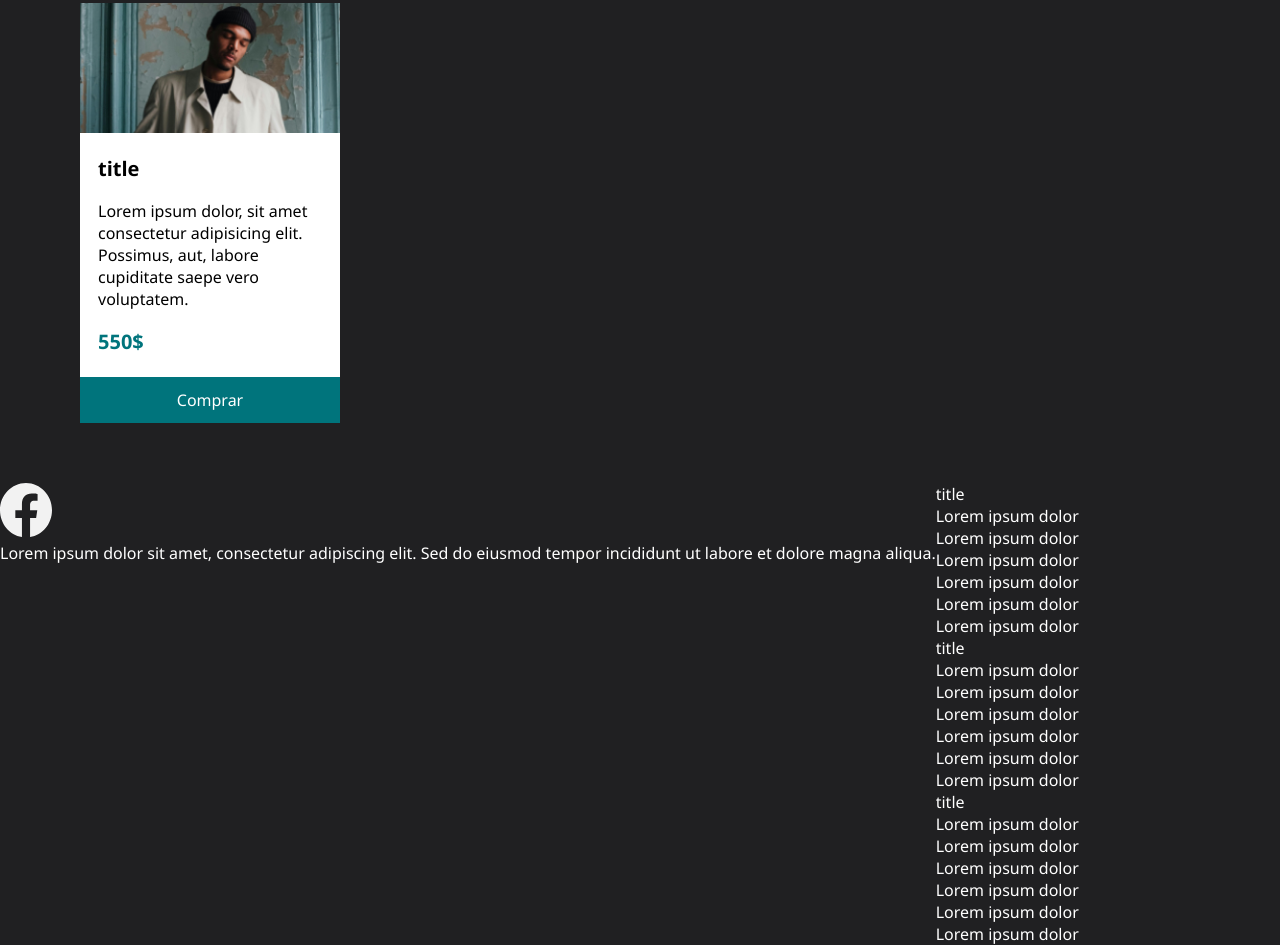
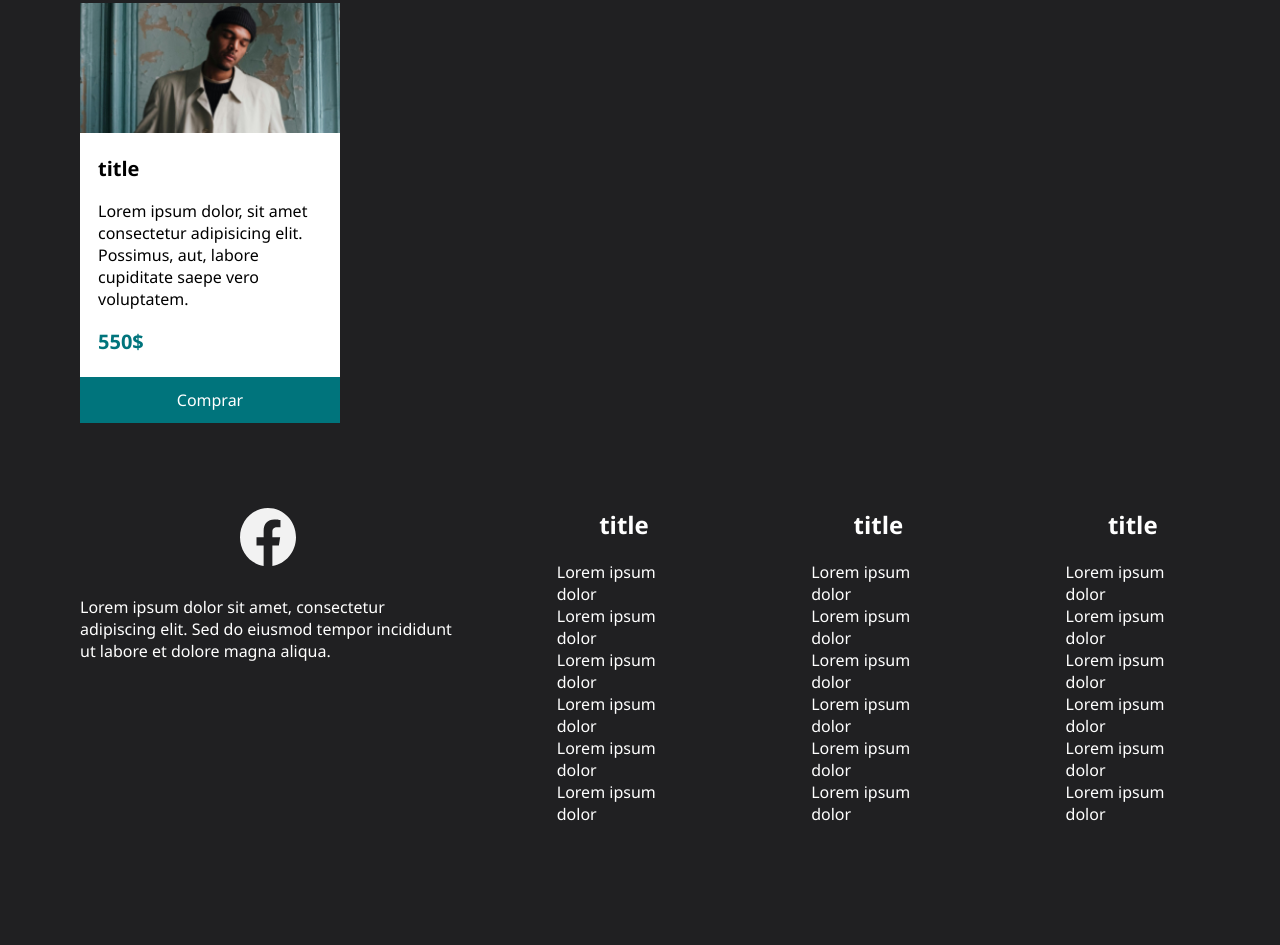
Before and after one commit to Aarvelo22/Landing_page_IA, a plain HTML site: page index.html in a window 1280 px wide. Shown: the part 1706-2651 px from the top of the page. After the commit the page ends 2556 px from the top, so only its background shows below. Drawn offline with Linux system fonts and the light colour scheme.

Commit message:
cambios footer

```diff
--- a/index.html
+++ b/index.html
@@ -121,8 +121,8 @@
                 dolore magna aliqua.</p>
         </div>
 
-        <div class="footer__content__text">
-            <div>
+        <div class="footer__content__body">
+            <div class="footer__content__body__text">
                 <h4>title</h4>
                 <ul>
                     <li>Lorem ipsum dolor </li>
@@ -133,7 +133,7 @@
                     <li>Lorem ipsum dolor </li>
                 </ul>
             </div>
-            <div>
+            <div class="footer__content__body__text">
                 <h4>title</h4>
                 <ul>
                     <li>Lorem ipsum dolor </li>
@@ -144,7 +144,7 @@
                     <li>Lorem ipsum dolor </li>
                 </ul>
             </div>
-            <div>
+            <div class="footer__content__body__text">
                 <h4>title</h4>
                 <ul>
                     <li>Lorem ipsum dolor </li>
--- a/style.css
+++ b/style.css
@@ -199,4 +199,33 @@ body {
 
 .footer__content{
     display: flex;
+    padding-left: 80px;
+    padding-right: 80px;
+    gap: 100px;
+    padding-top: 25px;
+    padding-bottom: 25px;
 }
+.footer__content__title__img{
+  width: 35%;
+  display: flex;
+  flex-direction: column;
+  align-items: center;
+  gap: 30px;
+}
+.footer__content__title__img img{
+    width: 56px;
+}
+.footer__content__body{
+    display: flex;
+    gap: 120px;
+}
+.footer__content__body__text{
+    display: flex;
+    flex-direction: column;
+    gap: 20px;
+}
+.footer__content__body__text h4{
+    text-align: center;
+    font-size: 24px;
+    font-weight: 700;
+}
```
Also changed, not shown: script.js (added).
